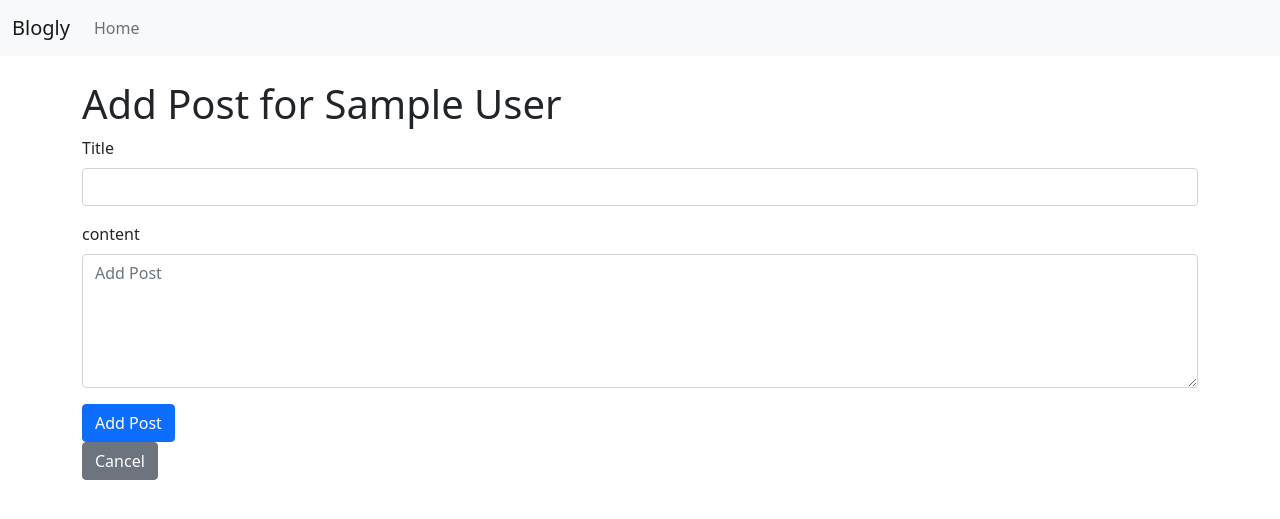
After one commit to nbzImran/SQLAlchemy_Exercise_-Part-One-, a Flask app: page /user/1/posts/new in a window 1280 px wide. The commit adds this page. Shown: the top 519 px of the page. Run offline with Flask 3, Linux system fonts and the light colour scheme; tables that the repository leaves empty hold one stand-in row (values such as "Sample post").

Commit message:
part two of the exersice

```diff
--- a/app.py
+++ b/app.py
@@ -1,8 +1,9 @@
 """Blogly application."""
 
-from flask import Flask, render_template,request, redirect
+from flask import Flask, render_template,request, redirect, flash
 from flask_debugtoolbar import DebugToolbarExtension
 from models import db, connect_db, User
+from posts import posts_bp, Post
 
 app = Flask(__name__)
 app.config['SQLALCHEMY_DATABASE_URI'] = 'postgresql:///blogly'
@@ -10,8 +11,13 @@ app.config['SQLALCHEMY_TRACK_MODIFICATIONS'] = False
 app.config['SECRET_KEY'] = "noscamallowed25"
 app.config['DEBUG_TB_INTERCEPT_REDIRECTS'] = False
 app.config['SQLALCHEMY_ECHO'] = True
+debug = DebugToolbarExtension(app)
 
 connect_db(app)
+
+#register the blueprint
+app.register_blueprint(posts_bp)
+
 with app.app_context():
     db.create_all()
 
@@ -25,7 +31,8 @@ with app.app_context():
 
 @app.route('/')
 def home():
-    return render_template('home.html')
+    rencent_posts = Post.query.order_by(Post.created_at.desc()).limit(5).all()
+    return render_template('home.html',posts=rencent_posts)
 
 
 @app.route('/user')
@@ -79,7 +86,14 @@ def edit_user(user_id):
 @app.route('/user/<int:user_id>/delete', methods=["POST"])
 def delete_user(user_id):
     """Delete a user."""
+
     user = User.query.get_or_404(user_id)
+
+    if user.posts:
+        # Prevent deletion if the user has associated posts
+        flash("cannot delete users with posts. Please delete posts first.", "error")
+        return redirect(f"/user/{user_id}")
+
     db.session.delete(user)
     db.session.commit()
     return redirect('/user')
--- a/models.py
+++ b/models.py
@@ -1,5 +1,6 @@
 """Models for Blogly."""
 from flask_sqlalchemy import SQLAlchemy
+from datetime import datetime
 
 db = SQLAlchemy()
 
@@ -11,7 +12,7 @@ def connect_db(app):
 
 
 class User(db.Model):
-    """USer Model for the blogly applicatuon."""
+    """User Model for the blogly application."""
 
     __tablename__ = 'users'
     id = db.Column(db.Integer, primary_key=True, autoincrement=True)
@@ -32,4 +33,29 @@ class User(db.Model):
 
     def __repr__(self):
         """Provide a readable representation of user."""
-        return f"<User id={self.id} first_name={self.first_name} last_name={self.last_name}  img_url={self.img_url} full_name={self.full_name}>"
+        return (
+            f"<User id={self.id} first_name={self.first_name}"
+            f"last_name={self.last_name}  img_url={self.img_url} full_name={self.full_name}>"
+        )
+
+
+class Post(db.Model):
+    """Model for blog posts."""
+
+    __tablename__ = 'posts'
+
+
+    id = db.Column(db.Integer, primary_key=True, autoincrement=True)
+    title = db.Column(db.String(100), nullable=False)  # Title max length 100
+    content = db.Column(db.Text, nullable=False)  # Post content
+    created_at = db.Column(db.DateTime, default=datetime.utcnow, nullable=False)  # Timestamp
+    user_id = db.Column(db.Integer, db.ForeignKey('users.id'), nullable=False)  # Foreign key to User
+
+    user = db.relationship('User', backref=db.backref('posts', lazy=True))
+
+    def __repr__(self):
+        """Provide a readable representation of the post."""
+        return (
+            f"<Post id={self.id} title='{self.title}' created_at='{self.created_at}' "
+            f"user_id={self.user_id}>"
+        )
--- /dev/null
+++ b/posts.py
@@ -0,0 +1,60 @@
+from flask import Blueprint, render_template, request, redirect
+from models import db, User, Post
+
+posts_bp = Blueprint('posts', __name__, template_folder='templates')
+
+@posts_bp.route('/user/<int:user_id>/posts/new', methods=["GET", "POST"])
+def add_post(user_id):
+    """show form to add a post for a user and handle from submission."""
+
+
+    user = User.query.get_or_404(user_id)
+
+
+    if request.method == "POST":
+        title = request.form['title']
+        content = request.form['content']
+        post = Post(title=title, content=content, user=user)
+        db.session.add(post)
+        db.session.commit()
+        return redirect(f"/user/{user_id}")
+
+    return render_template('post_new.html', user=user)
+
+
+@posts_bp.route('/posts/<int:post_id>')
+def show_post(post_id):
+    post = Post.query.get_or_404(post_id)
+    return render_template('post_detail.html', post=post)
+
+
+
+@posts_bp.route('/posts/<int:post_id>/edit', methods=["GET", "POST"])
+def edit_post(post_id):
+    """Show form to edit a pist and handle editing."""
+
+    post = Post.query.get_or_404(post_id)
+    user = User.query.get_or_404(post_id)
+
+
+    if request.method == "POST":
+        post.title = request.form['title']
+        post.content = request.form['content']
+        db.session.commit()
+        return redirect(f"/posts/{post.id}")
+
+    return render_template('post_edit.html', post=post, user=user)
+
+
+
+
+
+@posts_bp.route('/posts/<int:post_id>/delete', methods=["POST"])
+def delete_post(post_id):
+    """delete a post."""
+    post = Post.query.get_or_404(post_id)
+
+    user_id = post.user_id
+    db.session.delete(post)
+    db.session.commit()
+    return redirect(f"/user/{user_id}")
--- a/templates/base.html
+++ b/templates/base.html
@@ -10,7 +10,7 @@
 <body>
     <nav class="navbar navbar-expand-lg navbar-light bg-light">
         <div class="container-fluid">
-            <a class="navbar-brand" href="#">Blogly</a>
+            <a class="navbar-brand" href="/user">Blogly</a>
             <button class="navbar-toggler" type="button" data-bs-toggle="collapse" data-bs-target="#navbarNav" aria-controls="navbarNav" aria-expanded="false" aria-label="Toggle navigation">
                 <span class="navbar-toggler-icon"></span>
             </button>
--- /dev/null
+++ b/templates/post_new.html
@@ -0,0 +1,19 @@
+{% extends "base.html" %}
+
+{% block title %}New Post{% endblock %}
+
+{% block content %}
+<h1>Add Post for {{ user.full_name }}</h1>
+<form method="POST">
+    <div class="mb-3">
+        <label for="title" class="form-label">Title</label>
+        <input type="text" class="form-control" id="title" name="title" required>
+    </div>
+    <div class="mb-3">
+        <label for="content" class="form-label">content</label>
+        <textarea name="content" id="content" rows="5" class="form-control" placeholder="Add Post" required></textarea>
+    </div>
+    <button class="btn btn-primary" type="submit">Add Post</button>
+</form>
+<a href="/user/{{ user.id }}" class="btn btn-secondary">Cancel</a>
+{% endblock %}
```
Also changed, not shown: templates/home.html (+21 -2 lines), templates/post_detail.html (added, +20 -0 lines), templates/post_edit.html (added, +19 -0 lines), templates/user.html (deleted, +0 -12 lines), templates/user_detail.html (+15 -6 lines).
